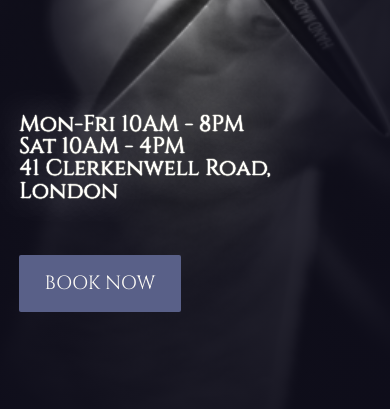
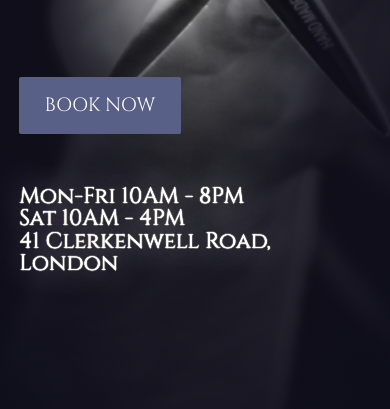
Before and after one commit to s-kngstn/barbershop-template, a website: page index.html in a window 390 px wide. Shown: the part 435-844 px from the top of the page. Drawn offline with Linux system fonts and the light colour scheme; a web font is replaced by a local one.

Commit message:
mobile edits button position change header

```diff
--- a/sass/_media.scss
+++ b/sass/_media.scss
@@ -117,16 +117,16 @@
     }
 
     &__address {
-      grid-row: 4;
-      align-self: center;
-      margin: 0;
-    }
+      font-size: 3.5rem;
+      grid-column: 1;
+      grid-row: 5;
+      justify-self: start;
+      align-self: start;
+  }
   }
 
   .btn {
-    &--book-now {
-      align-self: center;
-    }
+
 
     &--more-info {
         visibility: hidden;
@@ -167,11 +167,14 @@
 
     }
 
+
+
   }
 
 
 
   .btn {
+
 
     &--more-info {
         visibility: hidden;
@@ -232,7 +235,7 @@
     &--book-now {
         justify-self: start;
         align-self: center;
-        grid-row: 5;
+        grid-row: 4;
         grid-column: 1 / 2;
         line-height: 1;
         font-size: 3rem;
@@ -241,13 +244,7 @@
 
   }
 
-  &__address {
-      font-size: 3.5rem;
-      grid-column: 1;
-      grid-row: 4;
-      justify-self: start;
-      align-self: end;
-  }
+
 }
 
   // SERVICES
```
Also changed, not shown: css/style.css.
